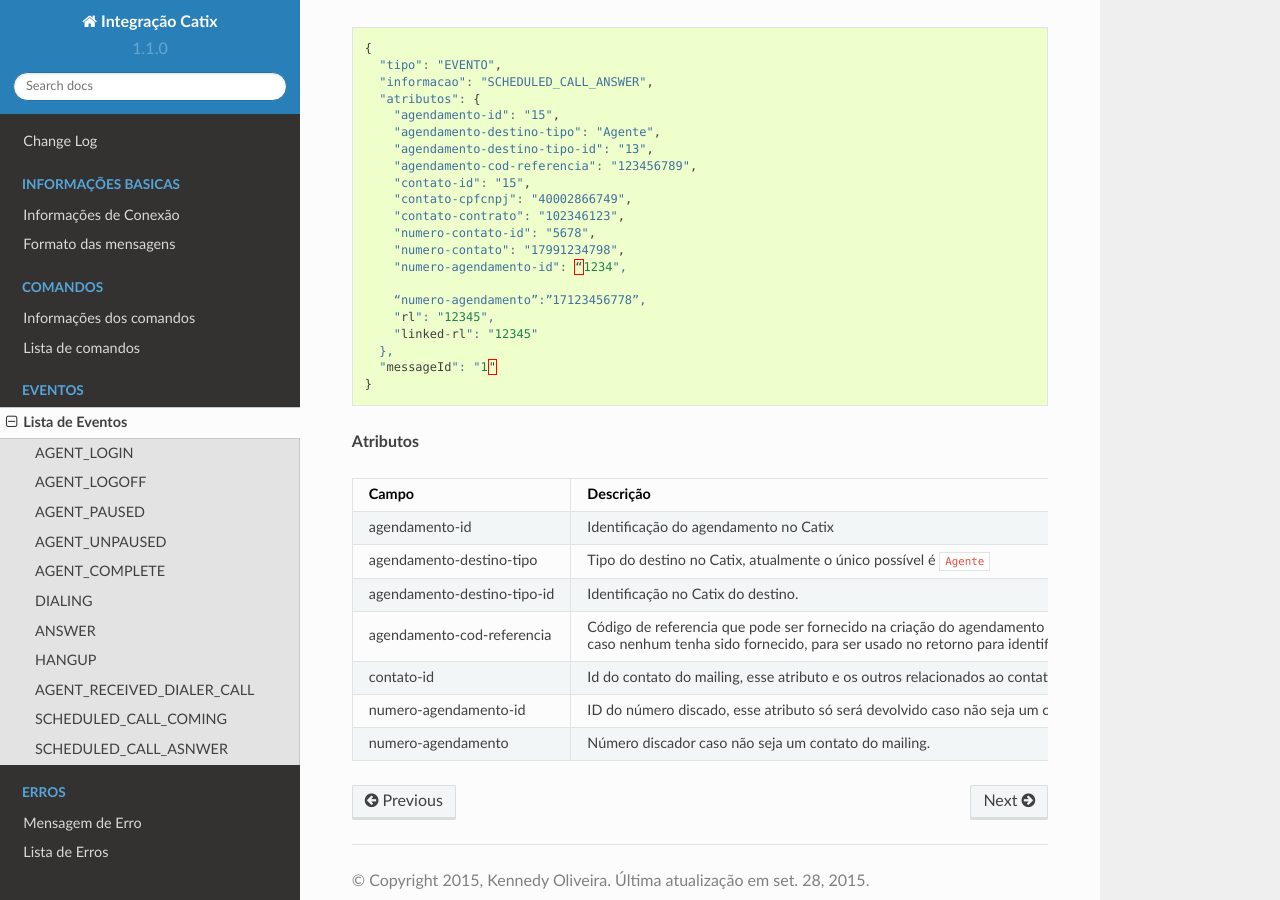
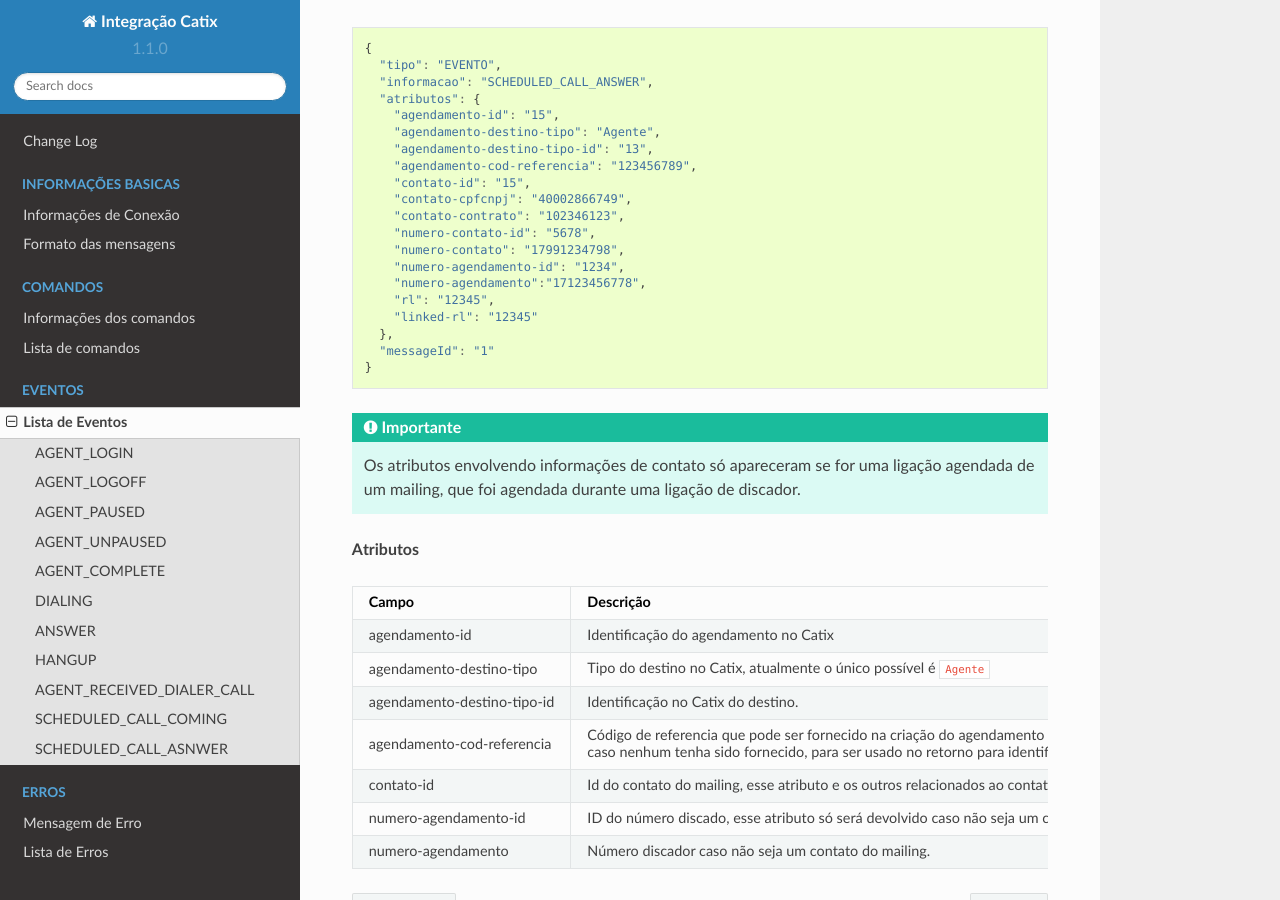
Before and after one commit to Catelani/integracao-catix, a Sphinx documentation site: the page built from docs/source/eventos.rst, in a window 1280 px wide and 900 px high, scrolled down 5630 px. Built offline with Sphinx 7.4.7 and the Read the Docs theme 2.0.0, drawn with Linux system fonts in a browser that asks for light colours.

Commit message:
Adicionando links para facilitar entendimento

```diff
--- a/docs/source/comandos.rst
+++ b/docs/source/comandos.rst
@@ -905,6 +905,10 @@
 .. note:: O atributo ``agendamento-cod-referencia`` não sofre nenhuma modificação pelo Catix, e não é usado por ele, existe apenas para os desenvolvedores utilizarem a fim de adicionar
           informações customizadas ao agendamento.
 
+.. tip:: Um pouco antes de iniciar uma chamada agendada pelo sistema, o Catix enviará um evento :ref:`notificacao_ligacao_agendada`.
+
+.. tip:: Quando o agente atender uma chamada agendada, o Catix enviará um evento de atendimento especial :ref:`ligacao_agendada_atendida`.
+
 +----------------------------+----------------------------------------------------------------------------------------------------------------------------------------------------------------------------+
 | campo                      | descrição                                                                                                                                                                  |
 +============================+============================================================================================================================================================================+
--- a/docs/source/eventos.rst
+++ b/docs/source/eventos.rst
@@ -322,13 +322,16 @@
         "contato-contrato": "102346123",
         "numero-contato-id": "5678",
         "numero-contato": "17991234798",
-        "numero-agendamento-id": “1234",
-        “numero-agendamento”:”17123456778”,
+        "numero-agendamento-id": "1234",
+        "numero-agendamento":"17123456778",
         "rl": "12345",
         "linked-rl": "12345"
       },
       "messageId": "1"
     }
+
+.. important:: Os atributos envolvendo informações de contato só apareceram se for uma ligação agendada de um mailing, que foi agendada durante uma ligação de discador.
+
 
 **Atributos**
 
```
